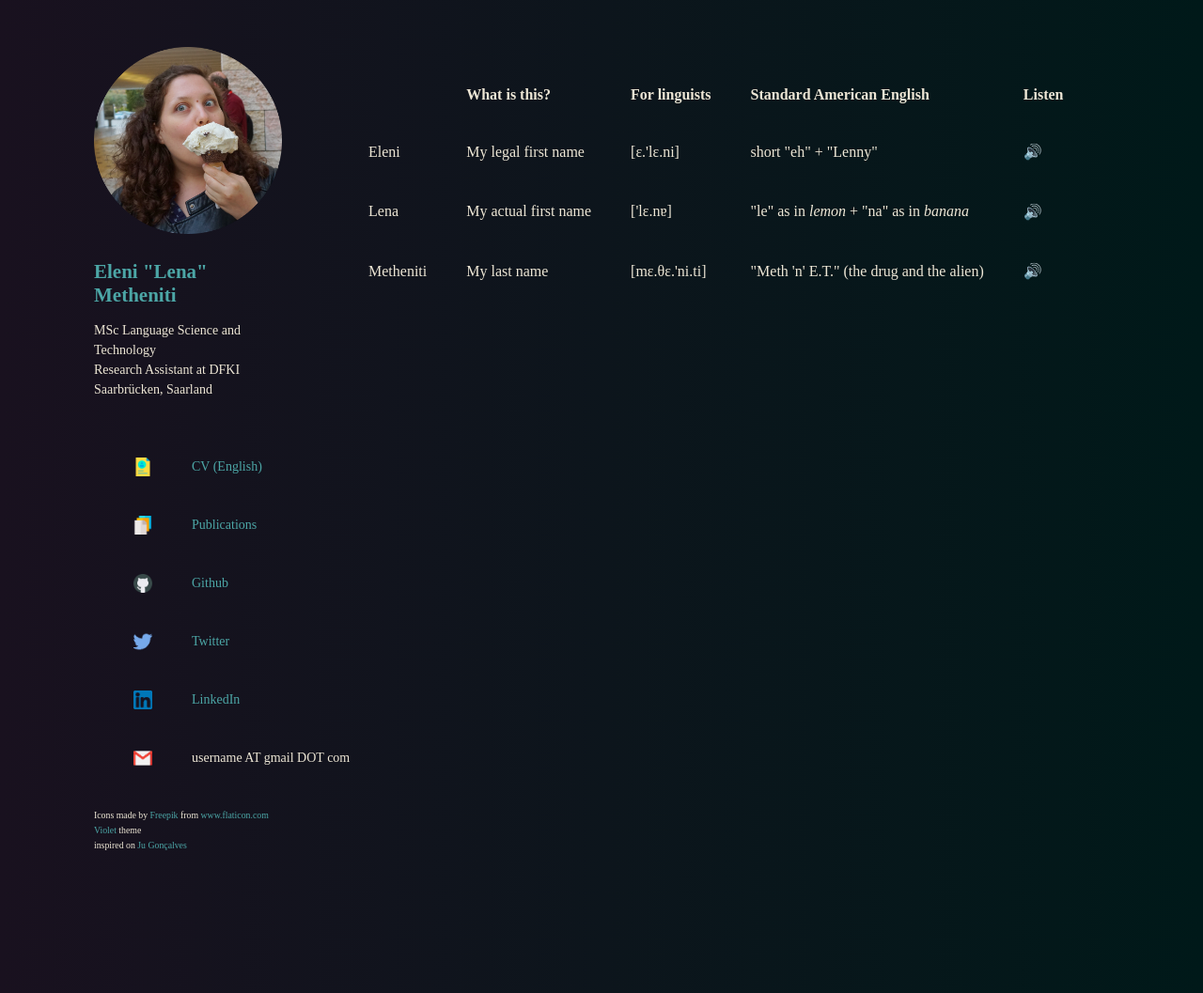
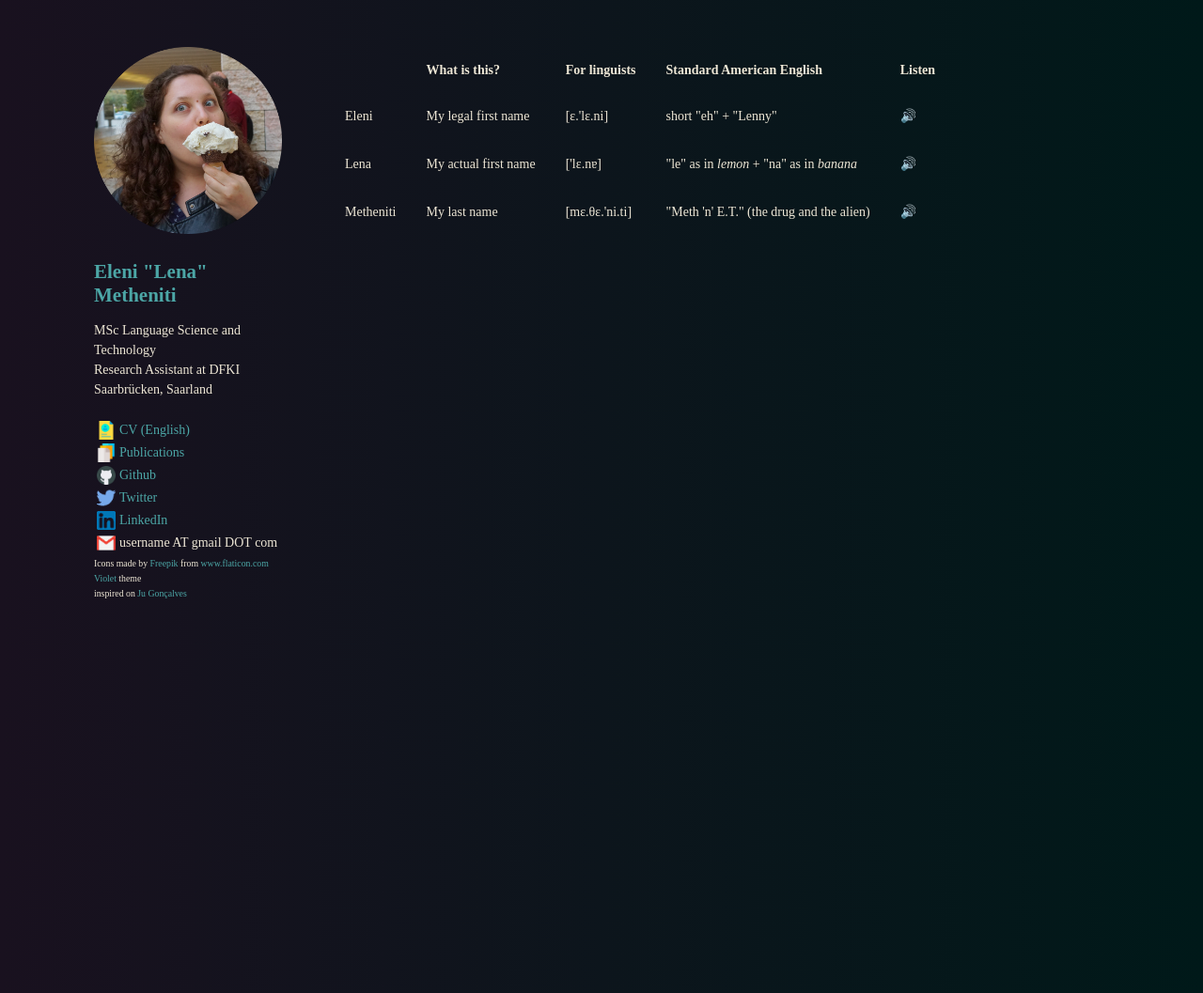
Before and after one commit to lenakmeth/lenakmeth.github.io, a Jekyll site: the page built from pronounce.html, in a window 1280 px wide. Shown: the whole page at 94% size. Built offline with Jekyll 4.4.1, drawn with Linux system fonts in a browser that asks for light colours.

Commit message:
fix inconsistent padding in pronounce

```diff
--- a/pronounce.html
+++ b/pronounce.html
@@ -8,7 +8,6 @@
             text-align: left;
             border: 0px;
             white-space: nowrap;
-            padding: 20px;
          }
       </style>
    </head>
@@ -63,36 +62,34 @@
 </header>
 
 
-<section class="content">
-
 <table class="tg">
   <tr>
-    <th class="tg-v47y"></th>
-    <th class="tg-mcqj">What is this?</th>
-    <th class="tg-v47y">For linguists</th>
-    <th class="tg-v47y">Standard American English</th>
-    <th class="tg-mcqj">Listen</th>
+    <th style="padding:15px" class="tg-v47y"></th>
+    <th style="padding:15px" class="tg-mcqj">What is this?</th>
+    <th style="padding:15px" class="tg-v47y">For linguists</th>
+    <th style="padding:15px" class="tg-v47y">Standard American English</th>
+    <th style="padding:15px" class="tg-mcqj">Listen</th>
   </tr>
   <tr>
-    <td class="tg-v47y">Eleni</td>
-    <td class="tg-73oq">My legal first name</td>
-    <td class="tg-qtf5">[ɛ.'lɛ.ni]</td>
-    <td class="tg-qtf5">short "eh" + "Lenny"</td>
-    <td class="tg-73oq"><a href="/src/sounds/Eleni.m4a">🔊</a></td>
+    <td style="padding:15px" class="tg-v47y">Eleni</td>
+    <td style="padding:15px" class="tg-73oq">My legal first name</td>
+    <td style="padding:15px" class="tg-qtf5">[ɛ.'lɛ.ni]</td>
+    <td style="padding:15px" class="tg-qtf5">short "eh" + "Lenny"</td>
+    <td style="padding:15px" class="tg-73oq"><a href="/src/sounds/Eleni.m4a">🔊</a></td>
   </tr>
   <tr>
-    <td class="tg-mcqj">Lena</td>
-    <td class="tg-73oq">My actual first name</td>
-    <td class="tg-73oq">['lɛ.nɐ]</td>
-    <td class="tg-73oq">"le" as in <span style="font-style:italic">lemon</span> + "na" as in <span style="font-style:italic">banana</span></td>
-    <td class="tg-73oq"><a href='/src/sounds/Lena.m4a'>🔊</a></td>
+    <td style="padding:15px" class="tg-mcqj">Lena</td>
+    <td style="padding:15px" class="tg-73oq">My actual first name</td>
+    <td style="padding:15px" class="tg-73oq">['lɛ.nɐ]</td>
+    <td style="padding:15px" class="tg-73oq">"le" as in <span style="font-style:italic">lemon</span> + "na" as in <span style="font-style:italic">banana</span></td>
+    <td style="padding:15px" class="tg-73oq"><a href='/src/sounds/Lena.m4a'>🔊</a></td>
   </tr>
   <tr>
-    <td class="tg-mcqj">Metheniti</td>
-    <td class="tg-73oq">My last name</td>
-    <td class="tg-73oq">[mɛ.θɛ.'ni.ti]</td>
-    <td class="tg-73oq">"Meth 'n' E.T." (the drug and the alien)</td>
-    <td class="tg-73oq"><a href='/src/sounds/Metheniti.m4a'>🔊</a></td>
+    <td style="padding:15px" class="tg-mcqj">Metheniti</td>
+    <td style="padding:15px" class="tg-73oq">My last name</td>
+    <td style="padding:15px" class="tg-73oq">[mɛ.θɛ.'ni.ti]</td>
+    <td style="padding:15px" class="tg-73oq">"Meth 'n' E.T." (the drug and the alien)</td>
+    <td style="padding:15px" class="tg-73oq"><a href='/src/sounds/Metheniti.m4a'>🔊</a></td>
   </tr>
 </table>
 
```
